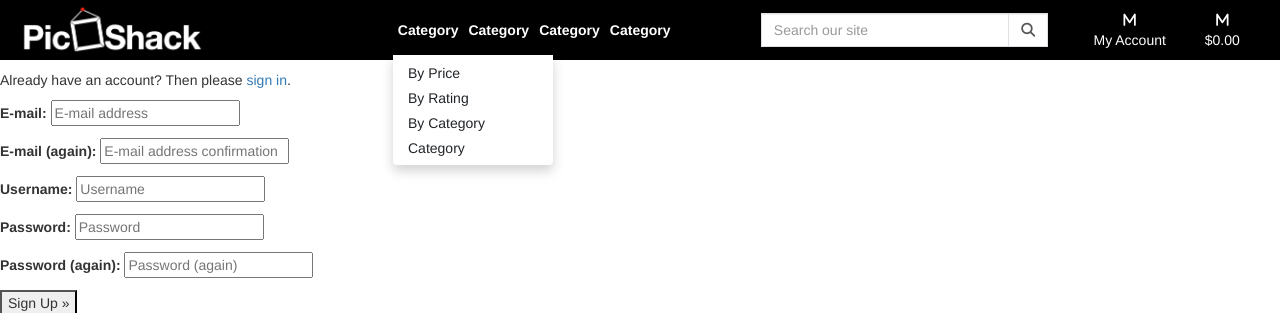
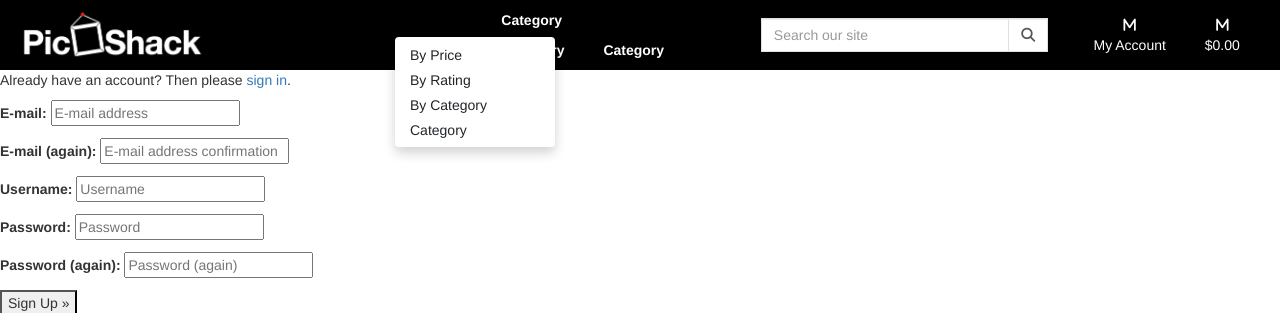
Before and after one commit to MrBertieG/pic-shack-p5, a Django app: page /accounts/signup/ in a window 1280 px wide, after a click on "Category". Shown: the top 313 px of the page. Run offline with Django 3.2, Linux system fonts and the light colour scheme; some libraries are stand-ins or nearby versions.

Commit message:
Fix category columns displaying in xl screens

```diff
--- a/static/css/base.css
+++ b/static/css/base.css
@@ -11,7 +11,7 @@ html {
 }
 
 #categories-header {
-  display: flex!important;
+  /* display: flex!important; */
   justify-content: space-around;
   color: white;
 }
--- a/templates/base.html
+++ b/templates/base.html
@@ -47,7 +47,7 @@
 
             <!--Code inspired by CI tutorial-->
             <!--Categories Section-->
-            <div class="col-xl-4 my-auto navbar-expand" id="categories-header">
+            <div class="col-xl-4 my-auto" id="categories-header">
                 {% include 'includes/main-nav.html' %}
             </div>
             <!--Search Bar-->
@@ -108,18 +108,18 @@
         </div>
         <!--L, M, S Screen Size Header-->
         <div class="row d-xl-none main-header">
-            <nav class="navbar navbar-expand navbar-light w-100 justify-content-between">
+            <nav class="navbar navbar-light w-100 justify-content-between">
                 <button class="navbar-toggler ham-menu" type="button" data-toggle="collapse" data-target="#main-nav" aria-controls="main-nav" aria-expanded="false" aria-label="Toggle navigation">
                     <span class="navbar-toggler-icon"></span>
                 </button>
-                <div class="pic-logo">
+                <div class="pic-logo d-none d-sm-block">
                     <img src="media/logo/picshack-logo.001.png" id="pic-logo" alt="picture shack logo picture" class="img-fluid">
                 </div>
                 {% include 'includes/main-nav.html' %}
                 {% include 'includes/mobile-top-header.html' %}
             </nav>
         </div>
-    </div>
+
     </header>
 
     {% if messages %}
--- a/templates/includes/main-nav.html
+++ b/templates/includes/main-nav.html
@@ -1,4 +1,5 @@
-<div class="collapse-lg" id="main-nav">
+<!--Medium, Small Displays-->
+<div class="collapse d-xl-none" id="main-nav">
     <ul class="navbar-nav w-auto mx-auto">
         <li class="nav-item dropdown my-auto">
             <a class="logo-font font-weight-bold nav-link text-white invisible1" href="#" id="all-products-link" data-toggle="dropdown" aria-haspopup="true" aria-expanded="false">
@@ -48,3 +49,55 @@
         </li>
     </ul>
 </div>
+
+<!--XL Displays-->
+<div class="d-none d-xl-flex">
+    <ul class="w-auto mx-auto list-inline list-unstyled text-center my-0">
+        <li class="my-auto list-inline-item">
+            <a class="logo-font font-weight-bold nav-link text-white invisible1" href="#" id="all-products-link" data-toggle="dropdown" aria-haspopup="true" aria-expanded="false">
+                Category
+            </a>
+            <div class="dropdown-menu border-0" aria-labelledby="all-products-link">
+                <a href="{}?sort=price&direction=asc" class="dropdown-item">By Price</a> <!--Add Link-->
+                <a href="{}?sort=rating&direction=desc" class="dropdown-item ">By Rating</a> <!--Add Link-->
+                <a href="{}?sort=category&direction=asc" class="dropdown-item ">By Category</a> <!--Add Link-->
+                <a href="{}" class="dropdown-item">Category</a>
+            </div>
+        </li>
+
+        <li class="my-auto list-inline-item">
+            <a class="invisible1 logo-font font-weight-bold nav-link text-white" href="#" id="clothing-link" data-toggle="dropdown" aria-haspopup="true" aria-expanded="false">
+                Category
+            </a>
+            <div class="dropdown-menu border-0" aria-labelledby="clothing-link">
+                <a href="{}?category=activewear,essentials" class="dropdown-item">Activewear &amp; Essentials</a><!--Add Link-->
+                <a href="{}?category=jeans" class="dropdown-item">Jeans</a><!--Add Link-->
+                <a href="{}?category=shirts" class="dropdown-item">Shirts</a><!--Add Link-->
+                <a href="{}?category=activewear,essentials,jeans,shirts" class="dropdown-item">All Clothing</a><!--Add Link-->
+            </div>
+        </li>
+
+        <li class="my-auto list-inline-item">
+            <a class="invisible1 logo-font font-weight-bold nav-link text-white" href="#" id="homeware-link" data-toggle="dropdown" aria-haspopup="true" aria-expanded="false">
+                Category
+            </a>
+            <div class="dropdown-menu border-0" aria-labelledby="homeware-link">
+                <a href="{}?category=bed_bath" class="dropdown-item">Bed &amp; Bath</a><!--Add Link-->
+                <a href="{}?category=kitchen_dining" class="dropdown-item">Kitchen &amp; Dining</a><!--Add Link-->
+                <a href="{}?category=bed_bath,kitchen_dining" class="dropdown-item">All Homeware</a><!--Add Link-->
+            </div>
+        </li>
+
+        <li class="my-auto list-inline-item">
+            <a class="invisible1 logo-font font-weight-bold nav-link text-white" href="#" id="specials-link" data-toggle="dropdown" aria-haspopup="true" aria-expanded="false">
+                Category
+            </a>
+            <div class="dropdown-menu border-0" aria-labelledby="specials-link">
+                <a href="{}?category=new_arrivals" class="dropdown-item">New Arrivals</a><!--Add Link-->
+                <a href="{}?category=deals" class="dropdown-item">Deals</a><!--Add Link-->
+                <a href="{}?category=clearance" class="dropdown-item">Clearance</a><!--Add Link-->
+                <a href="{}?category=new_arrivals,deals,clearance" class="dropdown-item">All Specials</a><!--Add Link-->
+            </div>
+        </li>
+    </ul>
+</div>
```
